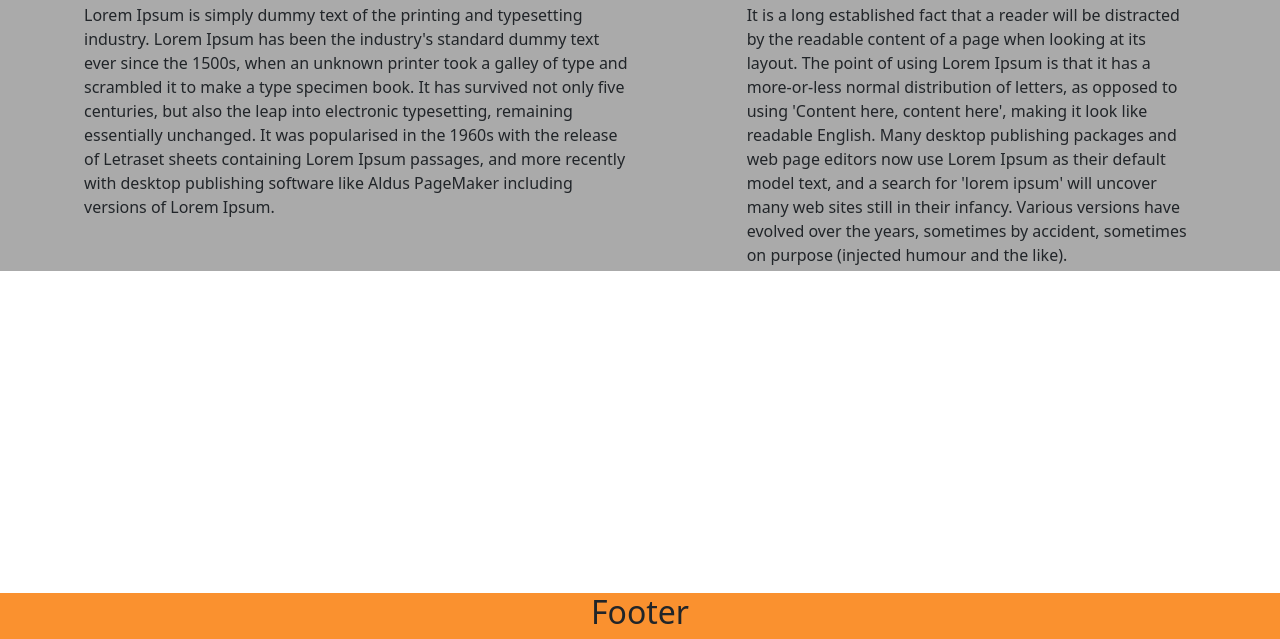
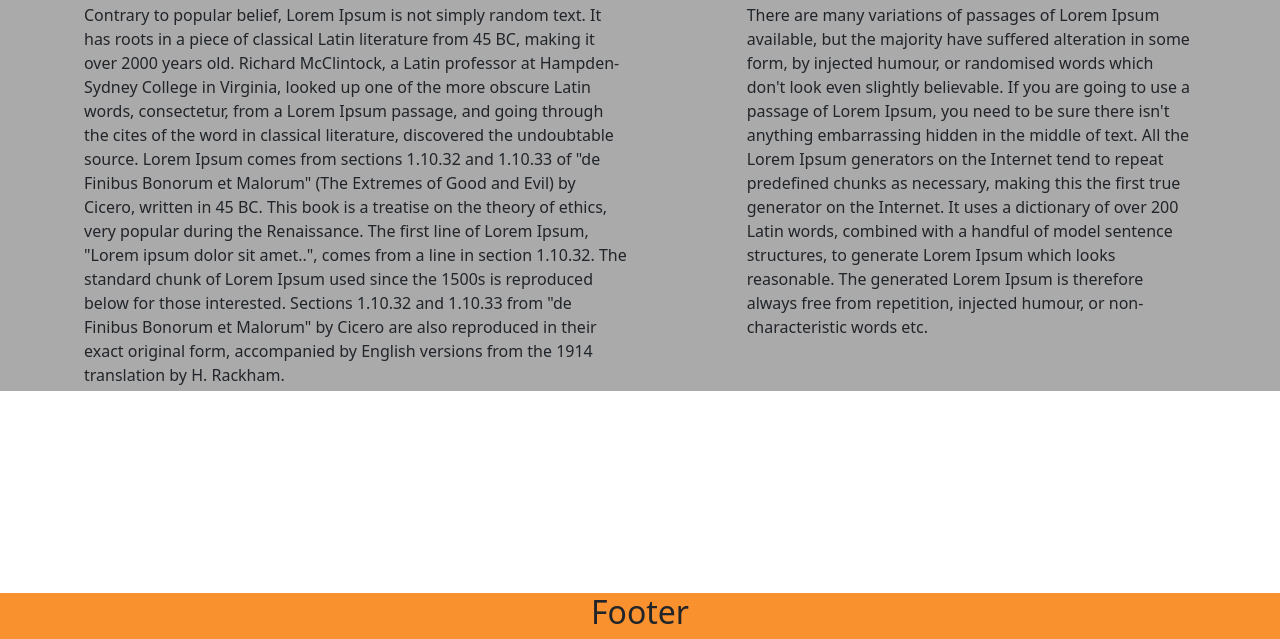
Before and after one commit to vadic1234/LenguatgeProject, a website: page Pag2.html in a window 1280 px wide. Shown: the part 161-800 px from the top of the page. Drawn offline with nearby package versions, Linux system fonts and the light colour scheme.

Commit message:
Pag2 Text

```diff
--- a/Pag2.html
+++ b/Pag2.html
@@ -13,7 +13,7 @@
     <div class="container-fluid bg-primary">
         <div class="row bg-secondary">
             <div class="col col-md-12 my-4">
-              <header><h1>Lorem Ipsum Web Site</h1></header>
+              <header><h1>Lorem Ipsum SubContent</h1></header>
             </div>
         </div>
           <nav class="navbar navbar-expand-lg">
@@ -40,16 +40,21 @@
           <div class="container-fluid">
             <div class="row mx-5 my-1 justify-content-md-between">
               <div class="col col-md-6">
-                Lorem Ipsum is simply dummy text of the printing and typesetting industry.
-                 Lorem Ipsum has been the industry's standard dummy text ever since the 1500s, when an unknown printer took a galley of type and scrambled it to make a type specimen book.
-                  It has survived not only five centuries, but also the leap into electronic typesetting, remaining essentially unchanged.
-                  It was popularised in the 1960s with the release of Letraset sheets containing Lorem Ipsum passages, and more recently with desktop publishing software like Aldus PageMaker including versions of Lorem Ipsum.
+                Contrary to popular belief, Lorem Ipsum is not simply random text.
+                 It has roots in a piece of classical Latin literature from 45 BC, making it over 2000 years old.
+                  Richard McClintock, a Latin professor at Hampden-Sydney College in Virginia, looked up one of the more obscure Latin words, consectetur, from a Lorem Ipsum passage, and going through the cites of the word in classical literature, discovered the undoubtable source.
+                   Lorem Ipsum comes from sections 1.10.32 and 1.10.33 of "de Finibus Bonorum et Malorum" (The Extremes of Good and Evil) by Cicero, written in 45 BC.
+                   This book is a treatise on the theory of ethics, very popular during the Renaissance.
+                   The first line of Lorem Ipsum, "Lorem ipsum dolor sit amet..", comes from a line in section 1.10.32.
+                    The standard chunk of Lorem Ipsum used since the 1500s is reproduced below for those interested.
+                    Sections 1.10.32 and 1.10.33 from "de Finibus Bonorum et Malorum" by Cicero are also reproduced in their exact original form, accompanied by English versions from the 1914 translation by H. Rackham.
               </div>
               <div class="col col-md-5 ">
-                It is a long established fact that a reader will be distracted by the readable content of a page when looking at its layout.
-                 The point of using Lorem Ipsum is that it has a more-or-less normal distribution of letters, as opposed to using 'Content here, content here', making it look like readable English.
-                  Many desktop publishing packages and web page editors now use Lorem Ipsum as their default model text, and a search for 'lorem ipsum' will uncover many web sites still in their infancy.
-                 Various versions have evolved over the years, sometimes by accident, sometimes on purpose (injected humour and the like).
+                There are many variations of passages of Lorem Ipsum available, but the majority have suffered alteration in some form, by injected humour, or randomised words which don't look even slightly believable.
+                If you are going to use a passage of Lorem Ipsum, you need to be sure there isn't anything embarrassing hidden in the middle of text.
+                All the Lorem Ipsum generators on the Internet tend to repeat predefined chunks as necessary, making this the first true generator on the Internet.
+                It uses a dictionary of over 200 Latin words, combined with a handful of model sentence structures, to generate Lorem Ipsum which looks reasonable.
+                The generated Lorem Ipsum is therefore always free from repetition, injected humour, or non-characteristic words etc.
               </div>
             </div>
           </div>
```
